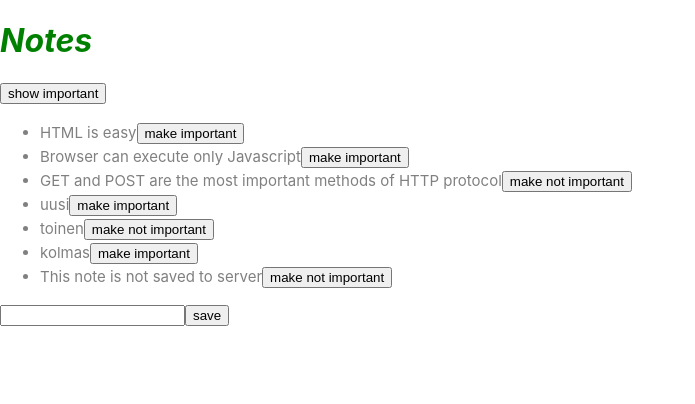
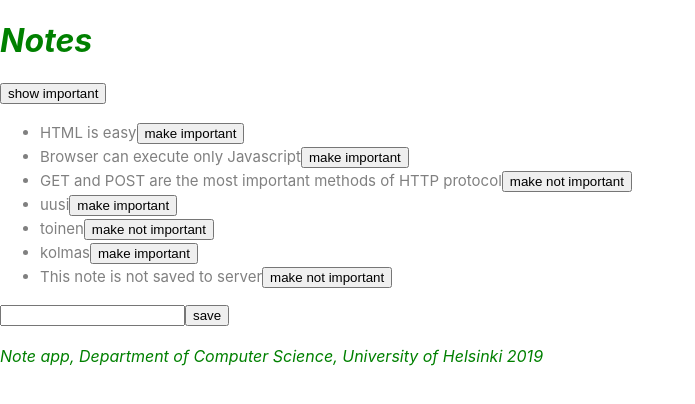
Before and after one commit to mika-alaoutinen/fullstack-open, a React (Create React App) app in the folder hiekkalaatikko/part2/: page / in a window 1280 px wide. Shown: the top 404 px of the page, without its empty margins (0-695 px from the left). Built offline with nearby package versions, Linux system fonts and the light colour scheme; data requests are answered from the project's data file.

Commit message:
Osa 2e demo done

```diff
--- a/hiekkalaatikko/part2/src/App.js
+++ b/hiekkalaatikko/part2/src/App.js
@@ -1,4 +1,5 @@
 import React, { useEffect, useState } from 'react'
+import Footer from "./components/Footer";
 import Note from './components/Note'
 import noteService from './services/notes'
 import Notification from "./components/Notification";
@@ -78,6 +79,8 @@ const App = () => {
         />
         <button type="submit">save</button>
       </form>
+
+      <Footer />
     </div>
   )
 }
--- /dev/null
+++ b/hiekkalaatikko/part2/src/components/Footer.js
@@ -0,0 +1,18 @@
+import React from "react"
+
+const Footer = () => {
+  const footerStyle = {
+    color: 'green',
+    fontStyle: 'italic',
+    fontSize: 16
+  }
+
+  return (
+    <div style={footerStyle}>
+      <br />
+      <em>Note app, Department of Computer Science, University of Helsinki 2019</em>
+    </div>
+  )
+}
+
+export default Footer
```
